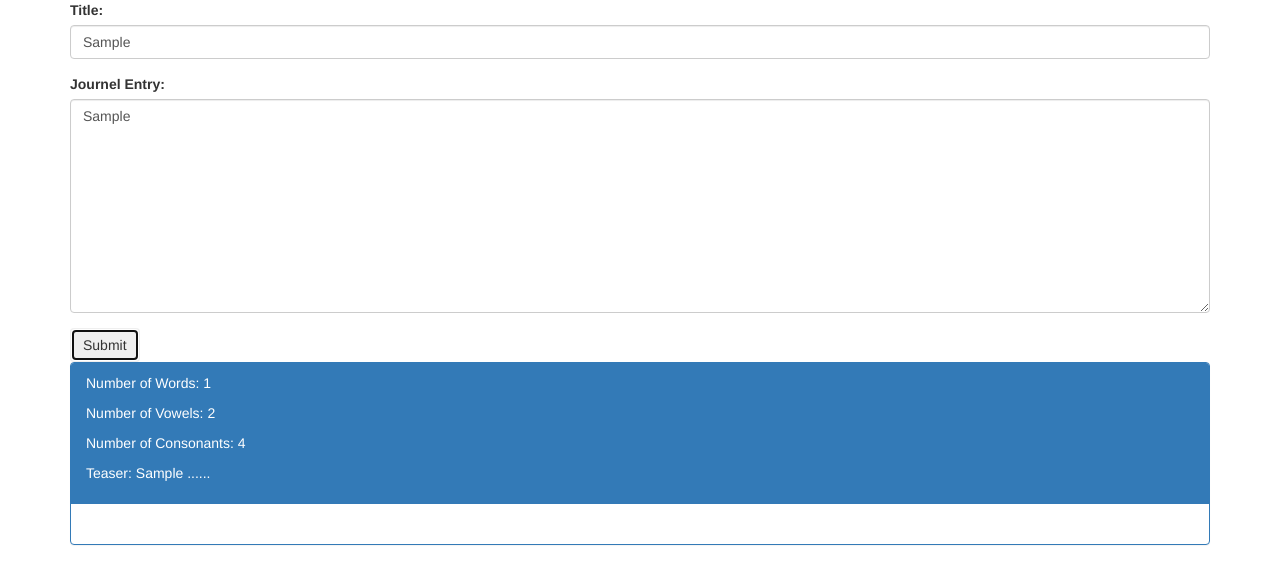
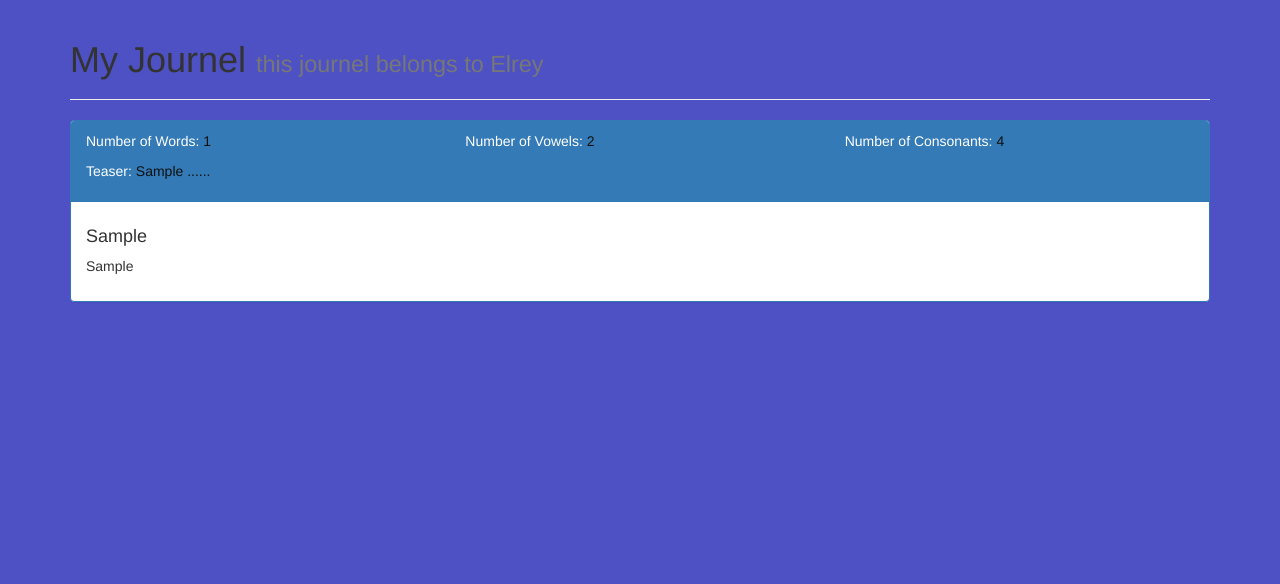
Before and after one commit to ElreyB/journel, a website: page index.html in a window 1280 px wide. Both pictures are taken after typing "Sample", "Sample" into the empty fields and a click on the button "Submit". Drawn offline with nearby package versions, Linux system fonts and the light colour scheme.

Commit message:
add some style to page

```diff
--- /dev/null
+++ b/css/styles.css
@@ -0,0 +1,7 @@
+body {
+  background-color: #4d51c4;
+}
+
+.name-color {
+  color: #101110;
+}
--- a/index.html
+++ b/index.html
@@ -2,6 +2,7 @@
 <html>
   <head>
     <link rel="stylesheet" href="https://maxcdn.bootstrapcdn.com/bootstrap/3.3.7/css/bootstrap.min.css" integrity="sha384-BVYiiSIFeK1dGmJRAkycuHAHRg32OmUcww7on3RYdg4Va+PmSTsz/K68vbdEjh4u" crossorigin="anonymous">
+    <link rel="stylesheet" href="css/styles.css" type="text/css">
     <script src="https://ajax.googleapis.com/ajax/libs/jquery/1.12.0/jquery.min.js"></script>
     <script type="text/javascript" src="build/js/app.js"></script>
     <meta charset="utf-8">
@@ -9,6 +10,10 @@
   </head>
   <body>
     <div class="container">
+      <div class="page-header">
+        <h1>My Journel <small>this journel belongs to Elrey</small></h1>
+      </div>
+      <div class="well">
         <form id="journel-form">
           <div class="form-group">
             <label for="title">Title:</label>
@@ -20,14 +25,23 @@
           </div>
           <button type="submit" name="button" class="btn">Submit</button>
         </form>
+      </div>
 
-      <div id="entry">
+      <div id="entry" class="hide">
         <div class="panel panel-primary">
           <div class="panel-heading">
-            <p>Number of Words: <span class="word_count"></span></p>
-            <p>Number of Vowels: <span class="vowel_count"></span></p>
-            <p>Number of Consonants: <span class="consonant_count"></span></p>
-            <p>Teaser: <span class="teaser"></span></p>
+            <div class="row">
+              <div class="col-md-4">
+                <p>Number of Words: <span class="word_count name-color"></span></p>
+              </div>
+              <div class="col-md-4">
+                <p>Number of Vowels: <span class="vowel_count name-color"></span></p>
+              </div>
+              <div class="col-md-4">
+                <p>Number of Consonants: <span class="consonant_count name-color"></span></p>
+              </div>
+            </div>
+            <p>Teaser: <span class="teaser name-color"></span></p>
           </div>
           <div class="panel-body">
             <h4 class="title"></h4>
--- a/js/journel_interface.js
+++ b/js/journel_interface.js
@@ -7,9 +7,14 @@ $(document).ready(function(){
     var bodyInput = $("textarea#body").val();
     var newEntry = new Entry(titleInput, bodyInput)
 
+    $(".well").addClass("hide");
+    $("#entry").removeClass("hide");
+
     $("span.word_count").text(newEntry.wordCount());
     $("span.vowel_count").text(newEntry.vowelCount());
     $("span.consonant_count").text(newEntry.consonantCount());
     $("span.teaser").text(newEntry.getTeaser());
+    $("h4.title").text(newEntry.heading);
+    $("p.entry").text(newEntry.entry);
   });
 });
```
Also changed, not shown: build/js/app.js. Lines whose indentation alone changed are shown as unchanged.
